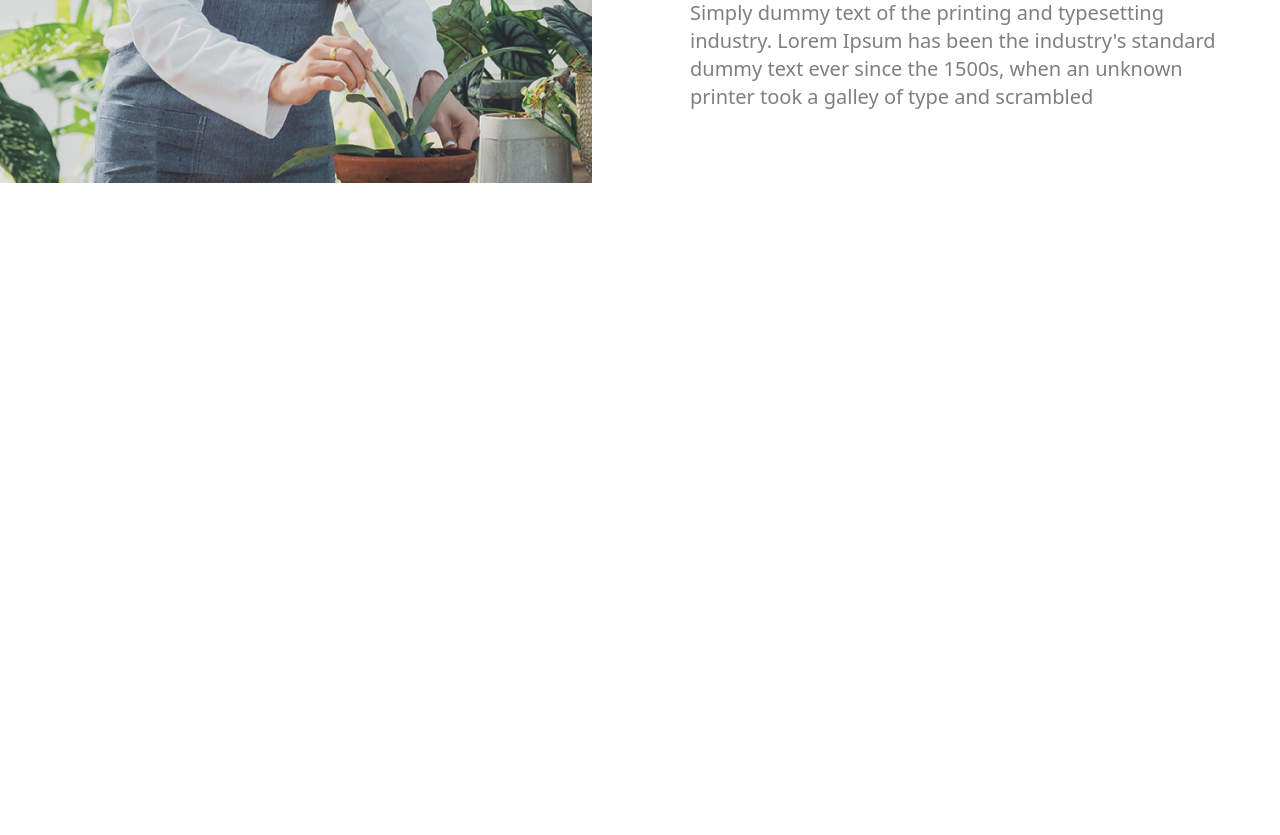
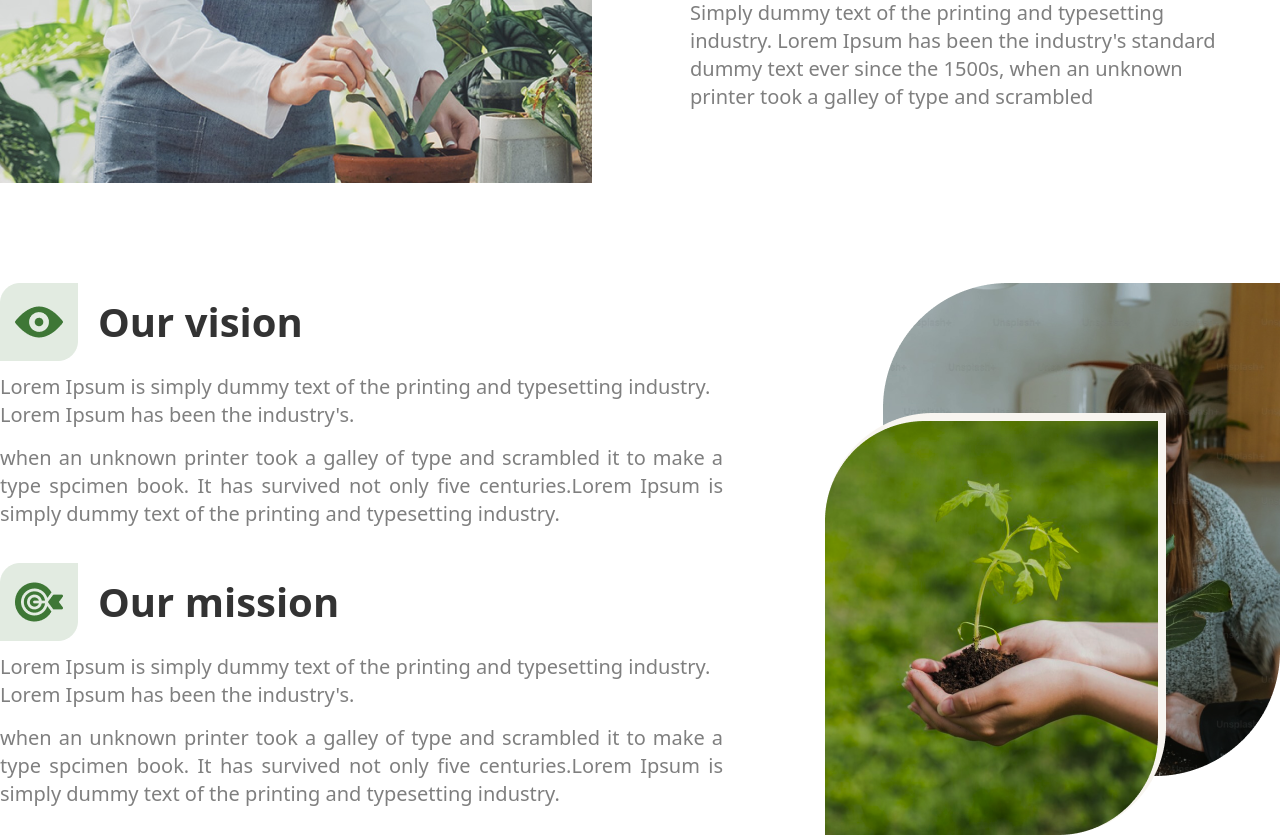
Before and after one commit to Janakkhokhar/Treegreet, a plain HTML site: page pages/aboutus.html in a window 1280 px wide. Shown: the part 1255-2090 px from the top of the page. Before the commit the page ends 1538 px from the top, so only its background shows below. Drawn offline with nearby package versions, Linux system fonts and the light colour scheme.

Commit message:
vision-mission section complete

```diff
--- a/css/style.css
+++ b/css/style.css
@@ -300,3 +300,41 @@ box-shadow: 0 0 35px 0 #0b3d190f;
     margin-top: 20px;
 
 }
+
+
+
+
+/* VISION AND MISSION */
+
+
+.vision-item .vision-image{
+    display: flex;
+    align-items: center;
+}
+.vision-item h2{
+    color: #333333;
+    font-size: 40px;
+    line-height: 51.2px;
+    margin-left:20px;
+}
+.mission-item .mission-image{
+    display: flex;
+    align-items: center;
+}
+.mission-item h2{
+    color: #333333;
+    font-size: 40px;
+    line-height: 51.2px;
+    margin-left:20px;
+}
+
+.vision-mission-img1{
+    position: absolute;
+    top: 0;
+    right: 0;
+}
+.vision-mission-img2{
+    position: absolute;
+    top: 130px;
+    left: 57px;
+}
--- a/pages/aboutus.html
+++ b/pages/aboutus.html
@@ -105,6 +105,53 @@
             </div>
         </section>
 
+
+
+
+        <!-- VISION AND MISSION -->
+
+
+        <section class="vision-=mission">
+            <div class="container my-0 mx-auto">
+                <div class="flex flex-wrap">
+                    <div class="w-3/5">
+                        <div class="vision-item">
+                            <div class="vision-image">
+                                <img src="/assets/images/about-pages/vision.png" alt="vision">
+                                <h2 class="font-semibold">Our vision</h2>
+                            </div>
+                            <p class="font-normal text-xl" style="color: #7F7F7F; margin: 12px 55px 15px 0;">Lorem Ipsum is simply dummy text of the printing and typesetting industry. Lorem Ipsum
+                                has been the industry's.</p>
+                            <p class="font-normal text-xl text-justify" style="color: #7F7F7F; margin-bottom: 35px; margin-right:45px;">when an unknown printer took a galley of type and scrambled it to make a type spcimen
+                                book. It has survived not only five centuries.Lorem Ipsum is simply dummy text of the
+                                printing and typesetting industry.</p>
+                        </div>
+                        <div class="mission-item">
+                            <div class="mission-image">
+                                <img src="/assets/images/about-pages/mission.png" alt="mission">
+                                <h2 class="font-semibold">Our mission</h2>
+                            </div>
+                            <p class="font-normal text-xl" style="color: #7F7F7F; margin: 12px 55px 15px 0;">Lorem Ipsum is simply dummy text of the printing and typesetting industry. Lorem Ipsum
+                                has been the industry's.</p>
+                            <p class="font-normal text-xl text-justify" style="color: #7F7F7F; margin-right:45px;">when an unknown printer took a galley of type and scrambled it to make a type spcimen
+                                book. It has survived not only five centuries.Lorem Ipsum is simply dummy text of the
+                                printing and typesetting industry.</p>
+                        </div>
+                    </div>
+                    <div class="w-2/5 relative">
+                        <div class="vision-mission-img1">
+                            <img src="/assets/images/about-pages/viosion-mission 1.png" alt="viosion-mission 1">
+                        </div>
+                        <div class="vision-mission-img2">
+                            <img src="/assets/images/about-pages/viosion-mission 2.png" alt="viosion-mission 2">
+
+                        </div>
+                    </div>
+                </div>
+            </div>
+
+        </section>
+
     </main>
 
 
```
Also changed, not shown: assets/images/about-pages/mission.png (added), assets/images/about-pages/viosion-mission 1.png (added), assets/images/about-pages/viosion-mission 2.png (added), assets/images/about-pages/vision.png (added).
